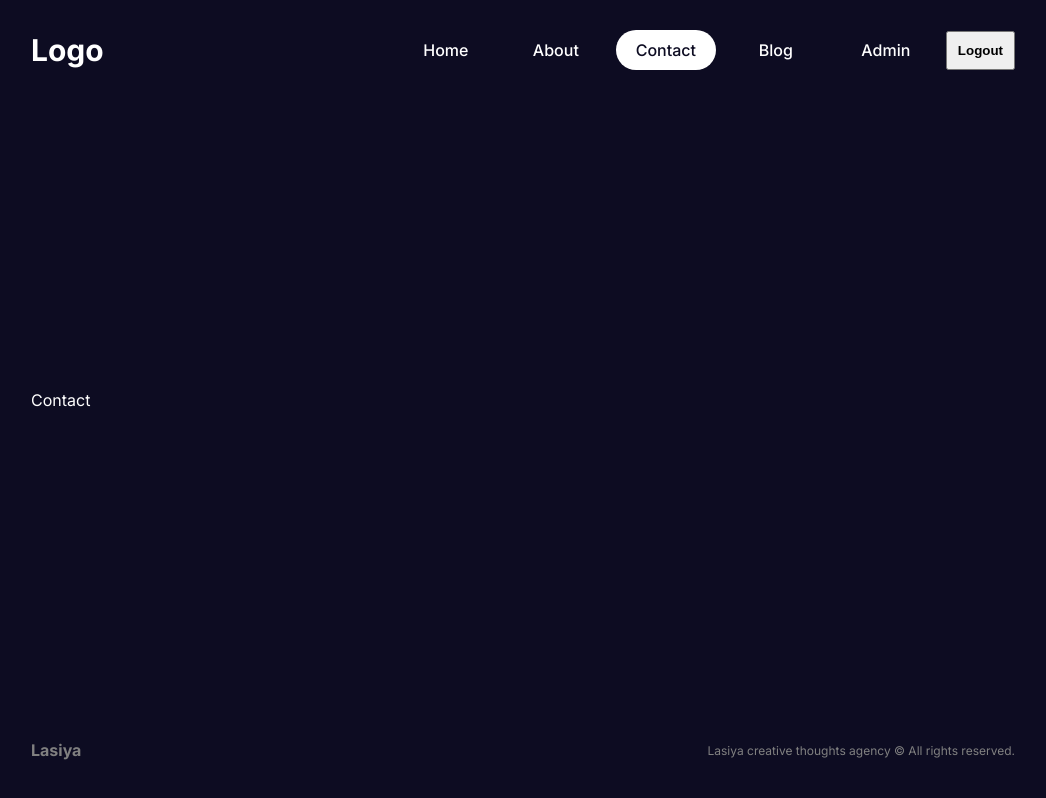
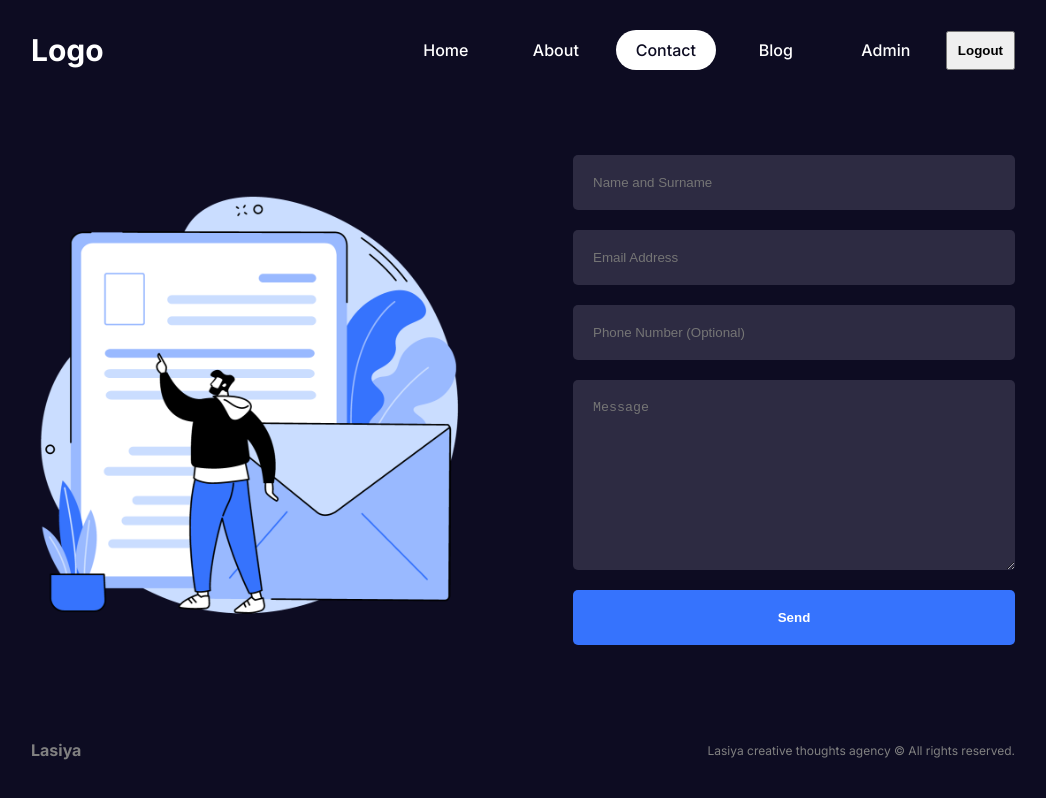
Before and after one commit to lasindu2001/next-digital-agency, a Next.js app: page /contact in a window 1280 px wide. Shown: the whole page, without its empty margins (117-1163 px from the left). Built offline with nearby package versions, Linux system fonts and the light colour scheme.

Commit message:
create contact page design

```diff
--- /dev/null
+++ b/src/app/contact/contact.module.css
@@ -0,0 +1,44 @@
+.container {
+    display: flex;
+    align-items: center;
+    gap: 100px;
+}
+
+.imgContainer {
+    flex: 1;
+    height: 500px;
+    position: relative;
+}
+
+.img {
+    object-fit: contain;
+}
+
+.formContainer {
+    flex: 1;
+}
+
+.form {
+    display: flex;
+    flex-direction: column;
+    gap: 20px;
+}
+
+.form input, .form textarea {
+    padding: 20px;
+    border-radius: 5px;
+    border: none;
+    outline: none;
+    background-color: var(--bgSoft);
+    color: var(--text);
+}
+
+.form button {
+    padding: 20px;
+    background-color: var(--btn);
+    color: var(--text);
+    font-weight: bold;
+    border: none;
+    border-radius: 5px;
+    cursor: pointer;
+}
--- a/src/app/contact/page.jsx
+++ b/src/app/contact/page.jsx
@@ -1,8 +1,33 @@
-import React from 'react'
+import styles from './contact.module.css'
+import Image from 'next/image'
 
 const Contact = () => {
   return (
-    <div>Contact</div>
+    <div className={styles.container}>
+      <div className={styles.imgContainer}>
+        <Image
+          src="/contact.png"
+          alt=""
+          fill
+          className={styles.img}
+        />
+      </div>
+      <div className={styles.formContainer}>
+        <form action="" className={styles.form}>
+          <input type="text" placeholder="Name and Surname" />
+          <input type="text" placeholder="Email Address" />
+          <input type="text" placeholder="Phone Number (Optional)" />
+          <textarea
+            name=""
+            id=""
+            cols="30"
+            rows="10"
+            placeholder="Message"
+          />
+          <button>Send</button>
+        </form>
+      </div>
+    </div>
   )
 }
 
```
